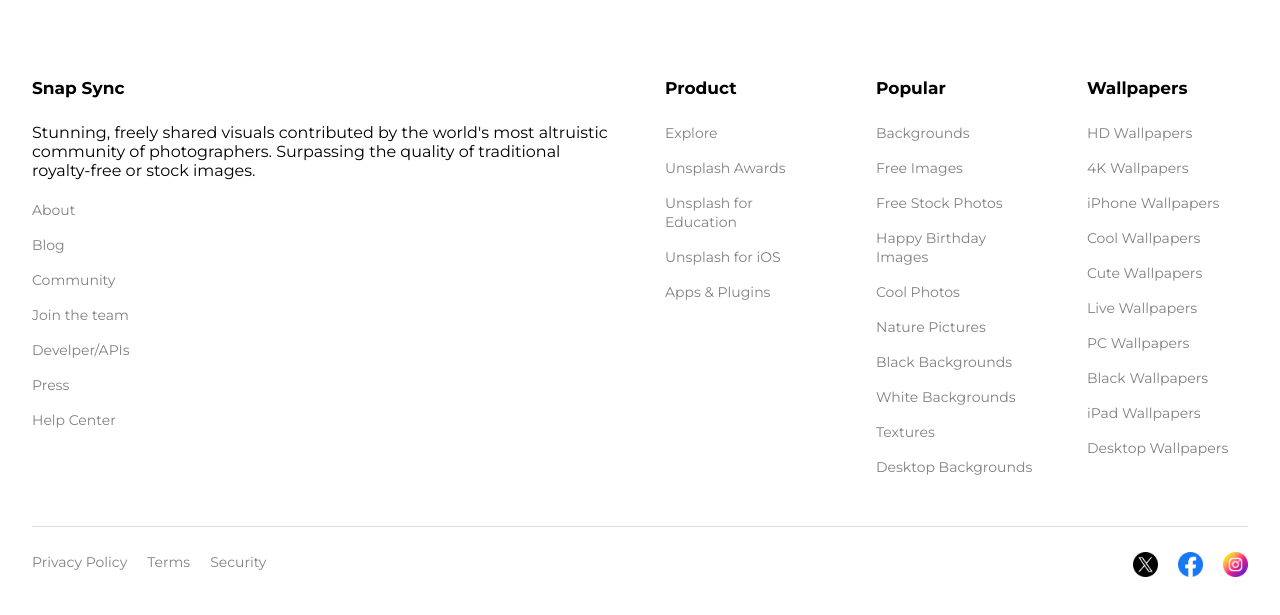
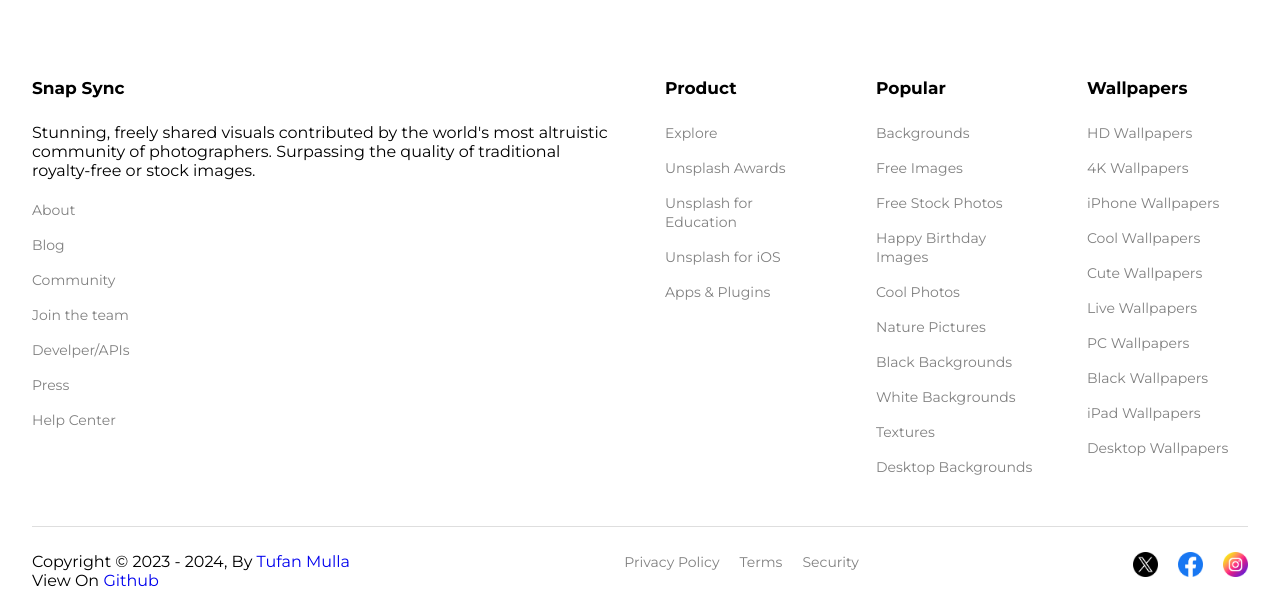
Before and after one commit to tufanmulla/SnapSync, a plain HTML site: page index.html in a window 1280 px wide. Shown: the part 2233-2848 px from the top of the page. Drawn offline with nearby package versions, Linux system fonts and the light colour scheme.

Commit message:
updated the new year copyright notice add 2024

```diff
--- a/index.html
+++ b/index.html
@@ -790,6 +790,22 @@
         </div>
       </div>
       <div class="footerBar">
+        <div class="copyright">
+          <span
+            >Copyright &copy; 2023 - 2024, By
+            <a href="https://www.github.com/tufanmulla">Tufan Mulla</a></span
+          >
+          <div class="viewOnGitHub">
+            <span
+              >View On
+              <a
+                title="Github Link"
+                href="https://www.github.com/tufanmulla/snapSync"
+                >Github</a
+              ></span
+            >
+          </div>
+        </div>
         <div class="pages">
           <ul>
             <li><a href="">Privacy Policy</a></li>
```
